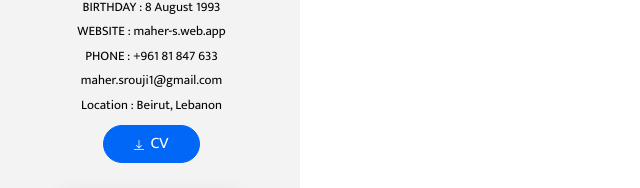
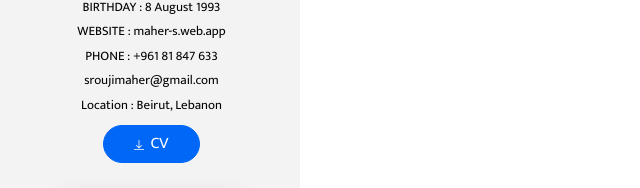
Before and after one commit to maherserjio/Website, a website: page blog.html in a window 1280 px wide. Shown: the part 298-486 px from the top of the page, 0-640 px from the left. Drawn offline with Linux system fonts and the light colour scheme.

Commit message:
update email info

```diff
--- a/blog.html
+++ b/blog.html
@@ -53,7 +53,7 @@
                     <p>BIRTHDAY : 8 August 1993</p>
                     <p>WEBSITE : maher-s.web.app</p>
                     <p>PHONE : +961 81 847 633</p>
-                    <p>maher.srouji1@gmail.com</p>
+                    <p>sroujimaher@gmail.com</p>
                     <p>Location : Beirut, Lebanon</p>
                     <a target="_blank" href="Resume.pdf" alt="Resume">
                         <button class="btn btn-download-cv btn-primary rounded-pill"> <img
```
Also changed, not shown: contact.html (+1 -1 lines), portfolio.html (+1 -1 lines), resume.html (+1 -1 lines).
